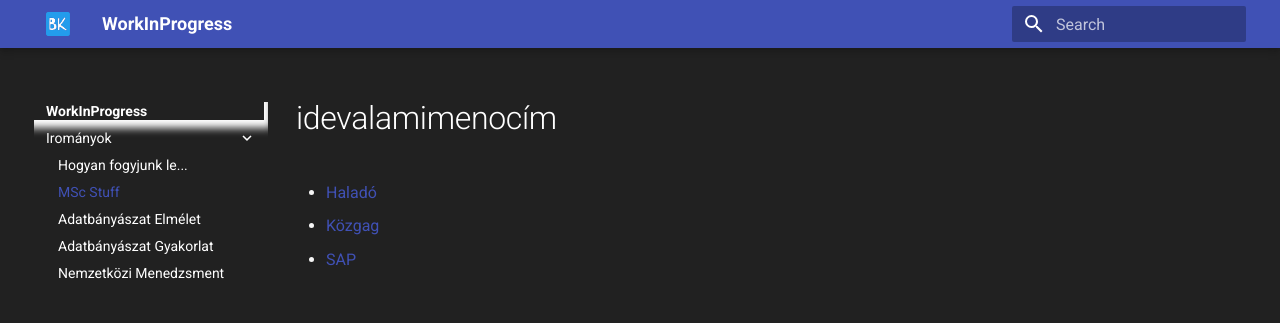
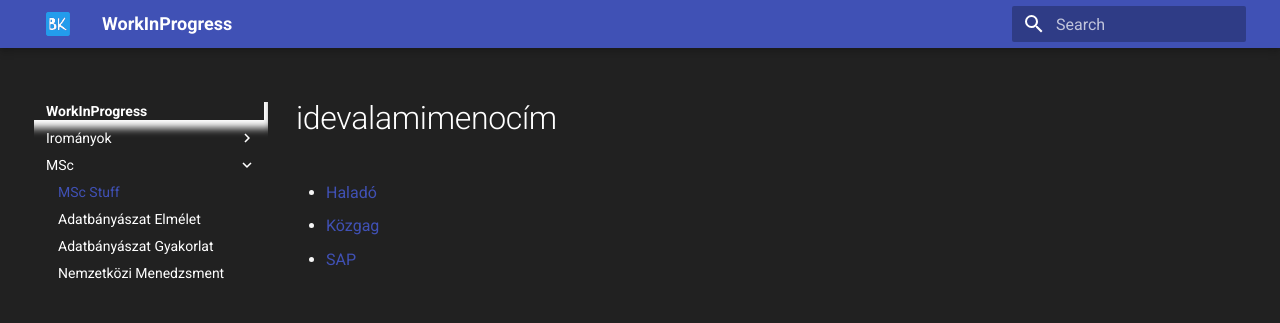
Before and after one commit to bennydeep/mkdocs-wiki, an MkDocs documentation site: the page built from docs/msc/mscstuff.md, in a window 1280 px wide. Shown: the top 323 px of the page. Built offline with MkDocs 1.6.1 and Material for MkDocs 9.7.7, drawn with Linux system fonts in a browser that asks for light colours; part of the change alters nothing that is shown.

Commit message:
refactor

```diff
--- a/mkdocs.yml
+++ b/mkdocs.yml
@@ -9,10 +9,11 @@ theme:
 nav:
     - 'Irományok':
         - 'Hogyan fogyjunk le...': 'iromanyok/fastingforweightloss.md'
-        - 'MSc Stuff': 'iromanyok/mscstuff.md'
-        - 'Adatbányászat Elmélet': 'iromanyok/adatbanya-elmelet.md'
-        - 'Adatbányászat Gyakorlat' : 'iromanyok/adatbanya-gyak.md'
-        - 'Nemzetközi Menedzsment' : 'iromanyok/nemzetkozi-menedzsment.md'
+    - 'MSc':
+        - 'MSc Stuff': 'msc/mscstuff.md'
+        - 'Adatbányászat Elmélet': 'msc/adatbanya-elmelet.md'
+        - 'Adatbányászat Gyakorlat' : 'msc/adatbanya-gyak.md'
+        - 'Nemzetközi Menedzsment' : 'msc/nemzetkozi-menedzsment.md'
 
 plugins:
   - search:
```
Also changed, not shown: docs/msc/adatbanya-elmelet.md (renamed from docs/iromanyok/adatbanya-elmelet.md), docs/msc/adatbanya-gyak.md (renamed from docs/iromanyok/adatbanya-gyak.md), docs/msc/media/image1.jpeg (renamed from docs/iromanyok/media/image1.jpeg), docs/msc/media/image2.png (renamed from docs/iromanyok/media/image2.png), docs/msc/media/image3.png (renamed from docs/iromanyok/media/image3.png), docs/msc/media/image4.png (renamed from docs/iromanyok/media/image4.png), docs/msc/mscstuff.md (renamed from docs/iromanyok/mscstuff.md), docs/msc/nemzetkozi-menedzsment.md (renamed from docs/iromanyok/nemzetkozi-menedzsment.md), 4 other files.
